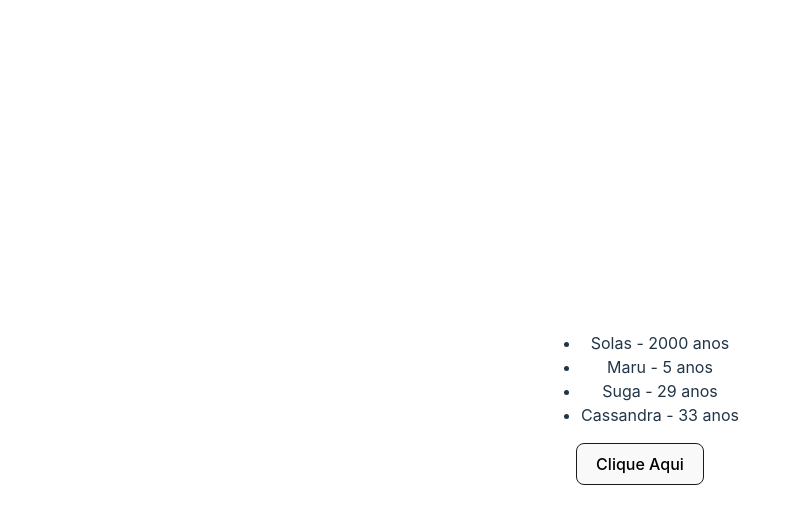
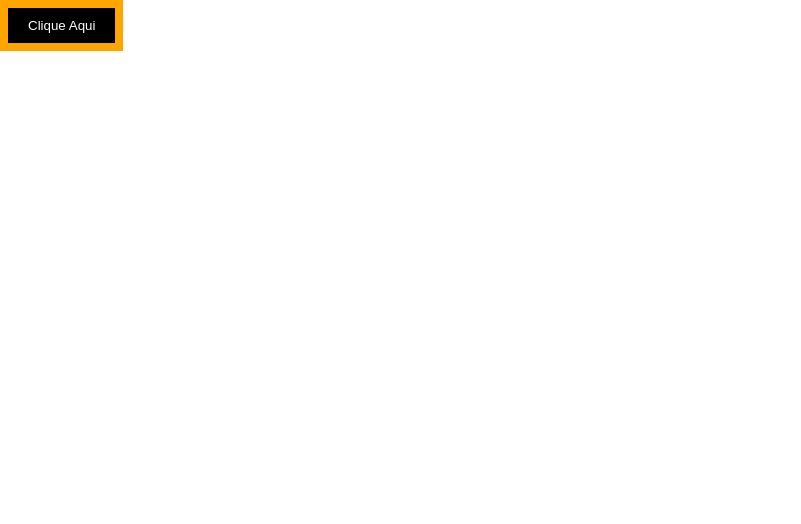
Before and after one commit to g-101/react-typescript-aprendizado, a React (Vite) app: page / in a window 1280 px wide. Shown: the top 524 px of the page, without its empty margins (0-801 px from the left). Built offline with nearby package versions, Linux system fonts and the light colour scheme.

Commit message:
inserindo e criando componentes com styled-components

```diff
--- a/package.json
+++ b/package.json
@@ -10,11 +10,13 @@
   },
   "dependencies": {
     "react": "^18.2.0",
-    "react-dom": "^18.2.0"
+    "react-dom": "^18.2.0",
+    "styled-components": "^5.3.6"
   },
   "devDependencies": {
     "@types/react": "^18.0.17",
     "@types/react-dom": "^18.0.6",
+    "@types/styled-components": "^5.1.26",
     "@vitejs/plugin-react": "^2.1.0",
     "typescript": "^4.6.4",
     "vite": "^3.1.0"
--- a/src/App.tsx
+++ b/src/App.tsx
@@ -1,13 +1,10 @@
-import React, { useState } from 'react';
+// import './App.css';
 
-import { List } from './components/List';
-import { Button } from './components/Button';
-import './App.css';
+import { Button } from './components/Button/Button';
 
 function App() {
   return (
     <div className="App">
-      <List />
       <Button />
     </div>
   );
--- a/src/components/Button.tsx
+++ b/src/components/Button/Button.tsx
@@ -1,4 +1,5 @@
 import { useState } from 'react';
+import { ButtonStyled } from './ButtonStyled';
 
 export const Button = () => {
   const [show, setShow] = useState(false);
@@ -10,9 +11,9 @@ export const Button = () => {
     }
   };
   return (
-    <div>
-      <button onClick={clickHandler}>Clique Aqui</button>
+    <>
+      <ButtonStyled onClick={clickHandler}>Clique Aqui</ButtonStyled>
       {show && <p>Isso é um texto ipsum ipsum</p>}
-    </div>
+    </>
   );
 };
--- /dev/null
+++ b/src/components/Button/ButtonStyled.ts
@@ -0,0 +1,8 @@
+import styled from 'styled-components';
+
+export const ButtonStyled = styled.button`
+  background-color: #000;
+  border: 8px solid orange;
+  color: white;
+  padding: 10px 20px;
+`;
--- a/src/main.css
+++ b/src/main.css
@@ -1,12 +1,5 @@
 :root {
   font-family: Inter, Avenir, Helvetica, Arial, sans-serif;
-  font-size: 16px;
-  line-height: 24px;
-  font-weight: 400;
-
-  color-scheme: light dark;
-  color: rgba(255, 255, 255, 0.87);
-  background-color: #242424;
 
   font-synthesis: none;
   text-rendering: optimizeLegibility;
@@ -15,58 +8,17 @@
   -webkit-text-size-adjust: 100%;
 }
 
-a {
-  font-weight: 500;
-  color: #646cff;
-  text-decoration: inherit;
-}
-a:hover {
-  color: #535bf2;
+* {
+  box-sizing: border-box;
+  padding: 0;
 }
 
 body {
   margin: 0;
-  display: flex;
-  place-items: center;
-  min-width: 320px;
   min-height: 100vh;
 }
 
-h1 {
-  font-size: 3.2em;
-  line-height: 1.1;
+button,
+a {
+  display: inline-block;
 }
-
-button {
-  display: inline-block;
-  border-radius: 8px;
-  border: 1px solid #1a1a1a;
-  padding: 0.6em 1.2em;
-  font-size: 1em;
-  font-weight: 500;
-  font-family: inherit;
-  background-color: #1a1a1a;
-  cursor: pointer;
-  transition: border-color 0.25s;
-  margin: 0 10px;
-}
-button:hover {
-  border-color: #646cff;
-}
-button:focus,
-button:focus-visible {
-  outline: 4px auto -webkit-focus-ring-color;
-}
-
-@media (prefers-color-scheme: light) {
-  :root {
-    color: #213547;
-    background-color: #ffffff;
-  }
-  a:hover {
-    color: #747bff;
-  }
-  button {
-    background-color: #f9f9f9;
-  }
-}
```
Also changed, not shown: 1 other file (tests, documents, lock files or other folders).
